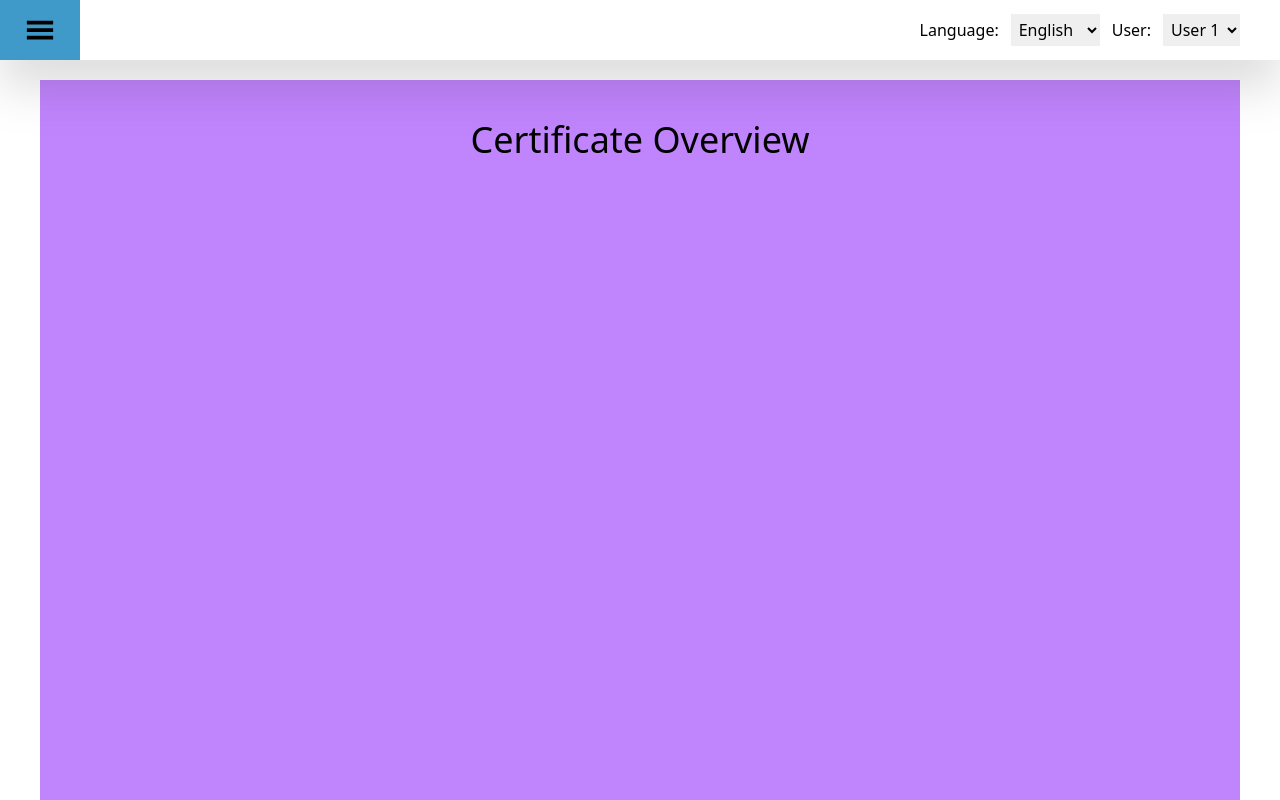
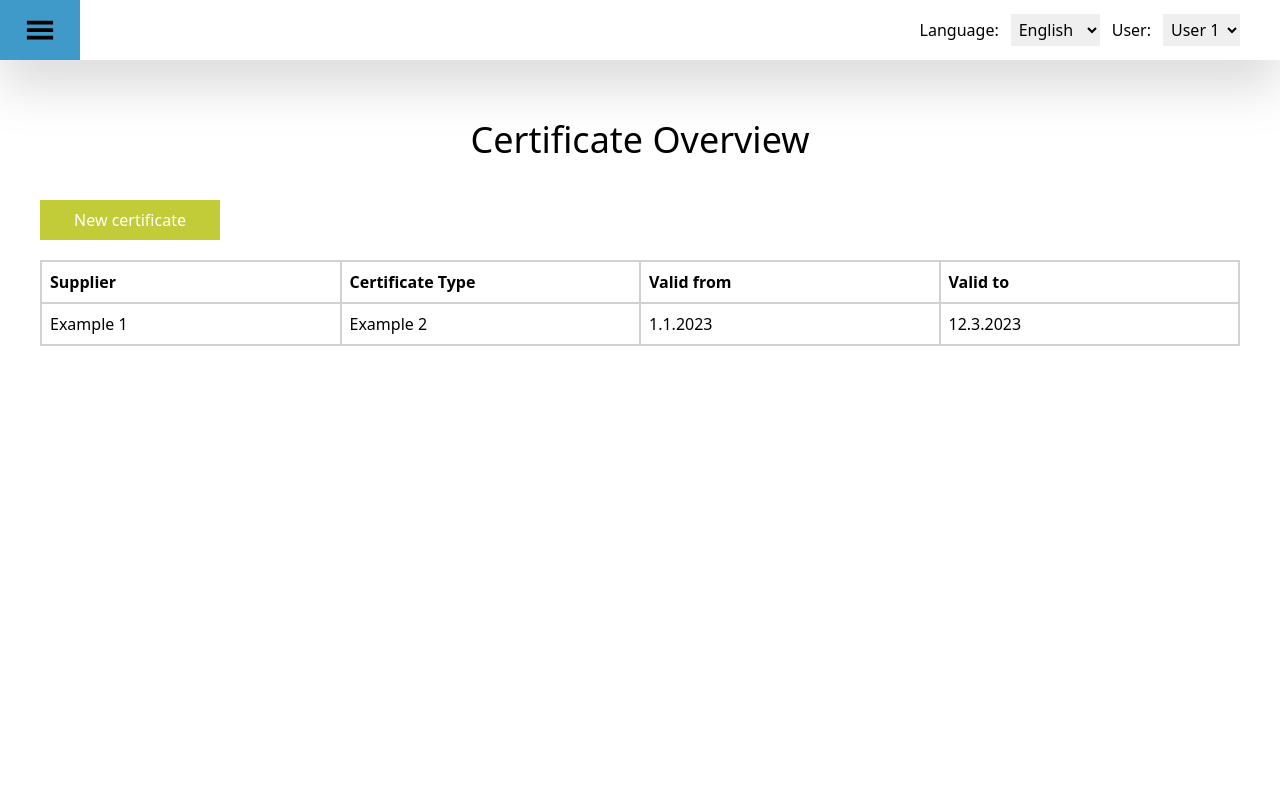
Before and after one commit to DenisKantic/dccs_project, a React (Create React App) app: page /Certificate in a window 1280 px wide. Built offline with nearby package versions, Linux system fonts and the light colour scheme.

Commit message:
created button and fully working table

```diff
--- a/src/Components/CertificateOverview/Certificate.jsx
+++ b/src/Components/CertificateOverview/Certificate.jsx
@@ -1,13 +1,15 @@
 import React from 'react'
 import Header from '../Header/Header'
+import Table from './Table'
 
 const Certificate = () => {
   return (
     <div className='flex flex-2'>
         <Header />
         <main className='h-screen w-full p-10'>
-            <div className='mt-10 bg-purple-400 h-full flex flex-col items-center'>
+            <div className='mt-10 h-full flex flex-col items-center'>
             <h1 className='pt-10 text-4xl'>Certificate Overview</h1>
+            <Table />
             </div>
         </main>
     </div>
--- a/src/Components/CertificateOverview/Table.jsx
+++ b/src/Components/CertificateOverview/Table.jsx
@@ -0,0 +1,29 @@
+import React from 'react'
+
+const Table = () => {
+  return (
+    <div className='w-full mt-10'>
+        <button className='w-[180px] h-[40px] mb-5 bg-[#c2cc38] text-white'>New certificate</button>
+
+        <table className='w-full text-left'>
+            <tr className='h-[40px] border-solid border-2 border-[#d1d1d1]'>
+            <th className='w-[25%] p-2 border-2 border-solid border-[#d1d1d1]'>Supplier</th>
+            <th className='w-[25%] p-2 border-2 border-solid border-[#d1d1d1]'>Certificate Type</th>
+            <th className='w-[25%] p-2 border-2 border-solid border-[#d1d1d1]'>Valid from</th>
+            <th className='w-[25%] p-2 border-2 border-solid border-[#d1d1d1]'>Valid to</th>
+            </tr>
+
+            <tr>
+                <td className='w-[25%] p-2 border-2 border-solid border-[#d1d1d1]'>Example 1</td>
+                <td className='w-[25%] p-2 border-2 border-solid border-[#d1d1d1]'>Example 2</td>
+                <td className='w-[25%] p-2 border-2 border-solid border-[#d1d1d1]'>1.1.2023</td>
+                <td className='w-[25%] p-2 border-2 border-solid border-[#d1d1d1]'>12.3.2023</td>
+            </tr>
+
+
+        </table>
+    </div>
+  )
+}
+
+export default Table
```
